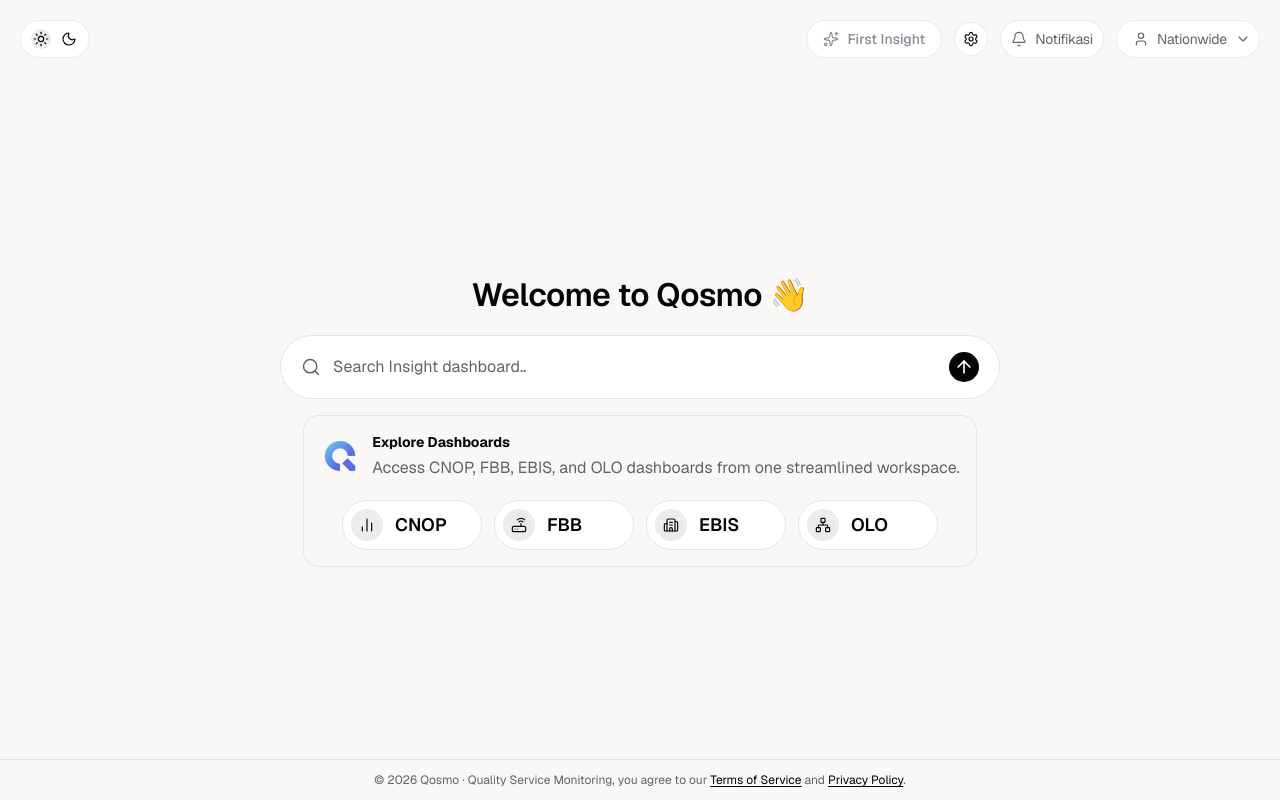
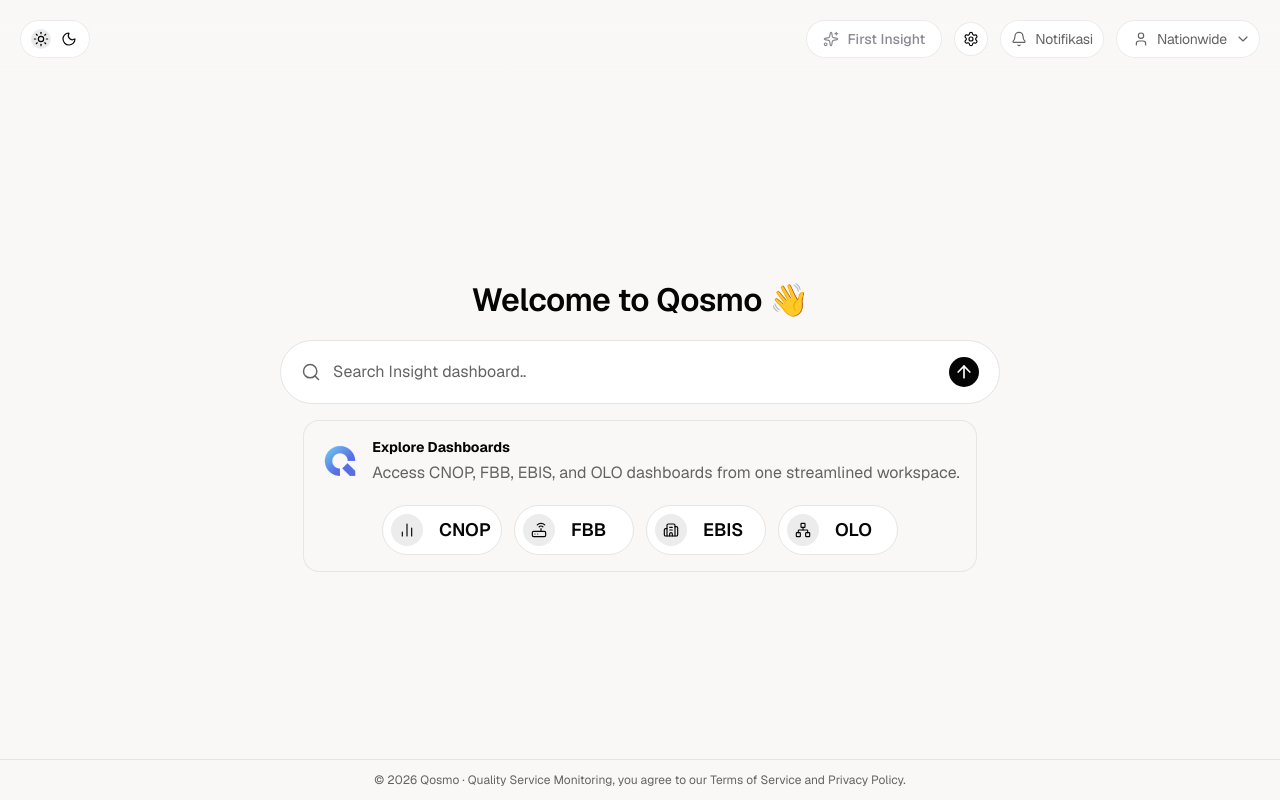
Before and after one commit to Robby18N/Dashboard-TIF, a Next.js app: page / in a window 1280 px wide. Built offline with nearby package versions, Linux system fonts and the light colour scheme.

Commit message:
Rebuild landing page nav and cards from provided HTML/Tailwind mockup

```diff
--- a/app/page.tsx
+++ b/app/page.tsx
@@ -32,9 +32,10 @@ const DASHBOARD_SHORTCUTS: DashboardShortcut[] = [
 
 export default function Home() {
   return (
-    <div className="flex min-h-screen flex-col bg-[#f9f8f7]">
-      {/* Top nav */}
-      <header className="flex w-full items-start justify-between px-5 py-5">
+    <div className="relative flex min-h-screen flex-col bg-[#f9f8f7]">
+      {/* Fixed top nav with fade-out gradient backdrop */}
+      <div className="fixed inset-x-0 top-0 z-20 bg-[linear-gradient(180deg,_#f9f8f7_0%,_#f9f8f7_25%,_rgba(249,248,247,0.86)_35.7%,_rgba(249,248,247,0.71)_46.4%,_rgba(249,248,247,0.57)_57.1%,_rgba(249,248,247,0.43)_67.9%,_rgba(249,248,247,0.29)_78.6%,_rgba(249,248,247,0.14)_89.3%,_rgba(249,248,247,0)_100%)] px-5 py-5">
+        <div className="flex w-full items-start justify-between">
           <div className="flex items-center gap-2 rounded-full border-[0.667px] border-black/8 bg-white px-2.5 py-2">
             <span className="flex size-5 items-center justify-center rounded-[10px] bg-[#050505]/8">
               <Sun className="size-4 text-[#050505]" strokeWidth={1.75} />
@@ -74,10 +75,11 @@ export default function Home() {
               <ChevronDown className="size-4 text-[#636363]" strokeWidth={1.75} />
             </button>
           </div>
-      </header>
+        </div>
+      </div>
 
       {/* Hero + content */}
-      <main className="flex flex-1 flex-col items-center justify-center gap-4 px-5 py-10">
+      <main className="flex flex-1 flex-col items-center justify-center gap-4 px-5 pb-10 pt-32">
         <h1 className="text-center text-[32px] font-semibold tracking-[-0.48px] text-[#050505]">
           Welcome to Qosmo 👋
         </h1>
@@ -123,7 +125,7 @@ export default function Home() {
               <Link
                 key={label}
                 href={href}
-                className="flex w-[140px] items-center gap-3 rounded-full border border-[#e6e5e3] bg-white py-2 pl-2 pr-3 transition-colors hover:bg-black/[0.02]"
+                className="flex w-[120px] items-center gap-4 rounded-full border border-[#e6e5e3] bg-white py-2 pl-2 pr-3 transition-colors hover:bg-black/[0.02]"
               >
                 <span className="flex size-8 shrink-0 items-center justify-center rounded-full bg-[rgba(10,18,31,0.08)]">
                   <Icon className="size-4 text-[#050505]" strokeWidth={1.75} />
@@ -140,25 +142,8 @@ export default function Home() {
       {/* Footer */}
       <footer className="flex w-full items-center justify-center border-t border-black/8 bg-[#f9f8f7] px-5 py-3">
         <p className="text-center text-xs text-[#636363]">
-          © 2026 Qosmo · Quality Service Monitoring, you agree to our{" "}
-          <a
-            href="https://example.com/terms"
-            target="_blank"
-            rel="noreferrer"
-            className="text-black underline decoration-solid underline-offset-2"
-          >
-            Terms of Service
-          </a>{" "}
-          and{" "}
-          <a
-            href="https://example.com/privacy"
-            target="_blank"
-            rel="noreferrer"
-            className="text-black underline decoration-solid underline-offset-2"
-          >
-            Privacy Policy
-          </a>
-          .
+          © 2026 Qosmo · Quality Service Monitoring, you agree to our Terms of
+          Service and Privacy Policy.
         </p>
       </footer>
     </div>
```
Lines whose indentation alone changed are shown as unchanged.
